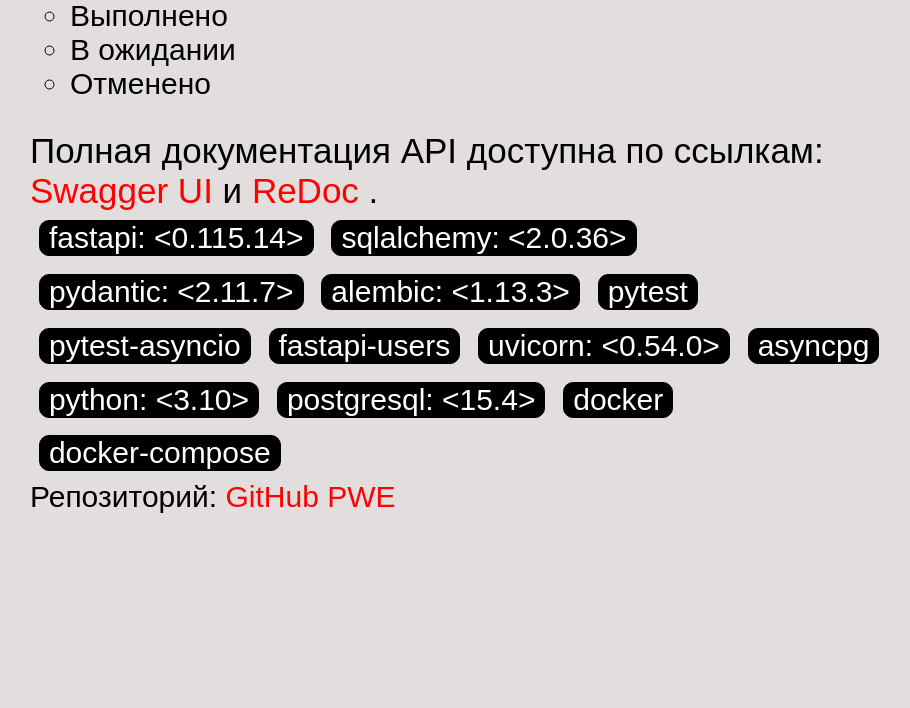
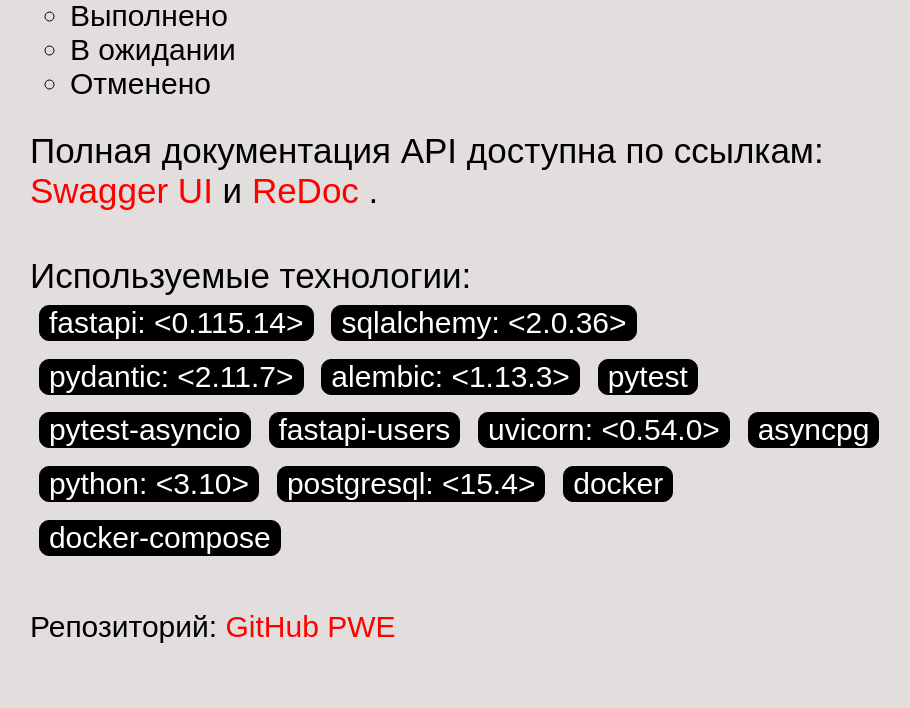
Before and after one commit to vartmih/PWE, a FastAPI app: page / in a window 1280 px wide. Shown: the part 587-1295 px from the top of the page, without its empty margins (162-1072 px from the left). Before the commit the page ends 1100 px from the top, so only its background shows below. Run offline with FastAPI, Linux system fonts and the light colour scheme; parts of the project's set-up code (start-up, migrations or seed data) failed here and were passed over; some web fonts are replaced.

Commit message:
Обновление шаблона

```diff
--- a/src/pwe/static/css/styles.css
+++ b/src/pwe/static/css/styles.css
@@ -54,6 +54,11 @@
   color: #bd4215;
 }
 
+.technologies_title {
+    font-size: 35px;
+    margin-top: 5%;
+}
+
 .list_technologies {
     display: flex;
     flex-wrap: wrap;
@@ -72,4 +77,5 @@
 
 .repository {
     font-size: 30px;
+    margin-top: 5%;
 }
--- a/src/pwe/static/templates/index.html
+++ b/src/pwe/static/templates/index.html
@@ -45,6 +45,9 @@
             .
         </span>
     </div>
+    <div class="technologies_title">
+        <span>Используемые технологии:</span>
+    </div>
     <div class="list_technologies">
         {% for technology, version in app_info.items() %}
             {% if technology != 'pwe' %}
```
